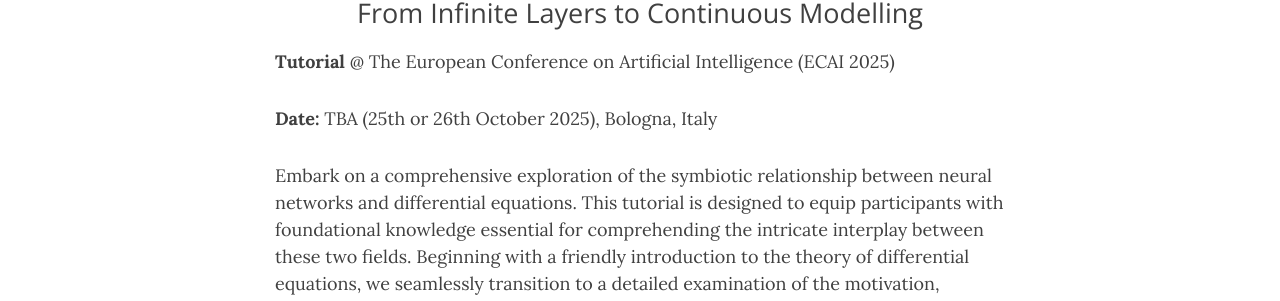
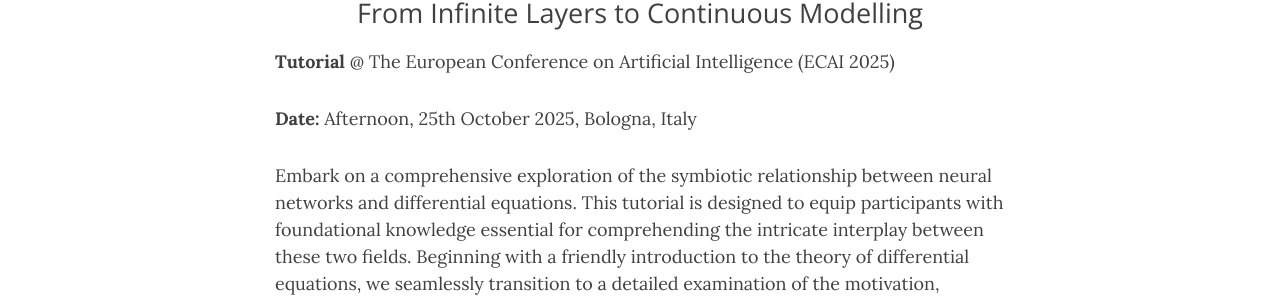
Before and after one commit to NNDE-ECAI/NNDE-ECAI.github.io, a Jekyll site: the page built from index.html, in a window 1280 px wide and 900 px high. Shown: the part 432-733 px from the top of the window. Built offline with Jekyll 4.4.1, drawn with Linux system fonts in a browser that asks for light colours; nearby versions of some CDN libraries; the list of posts is cut into pages by our own code; comment, search, counter and statistics services are not loaded.

Commit message:
Update index.html

```diff
--- a/index.html
+++ b/index.html
@@ -8,7 +8,7 @@ subtitle: From Infinite Layers to Continuous Modelling
 <br>
 
 <p>
-<b>Date:</b> TBA (25th or 26th October 2025), Bologna, Italy
+<b>Date:</b> Afternoon, 25th October 2025, Bologna, Italy
 <br>
 
 <p>
```
